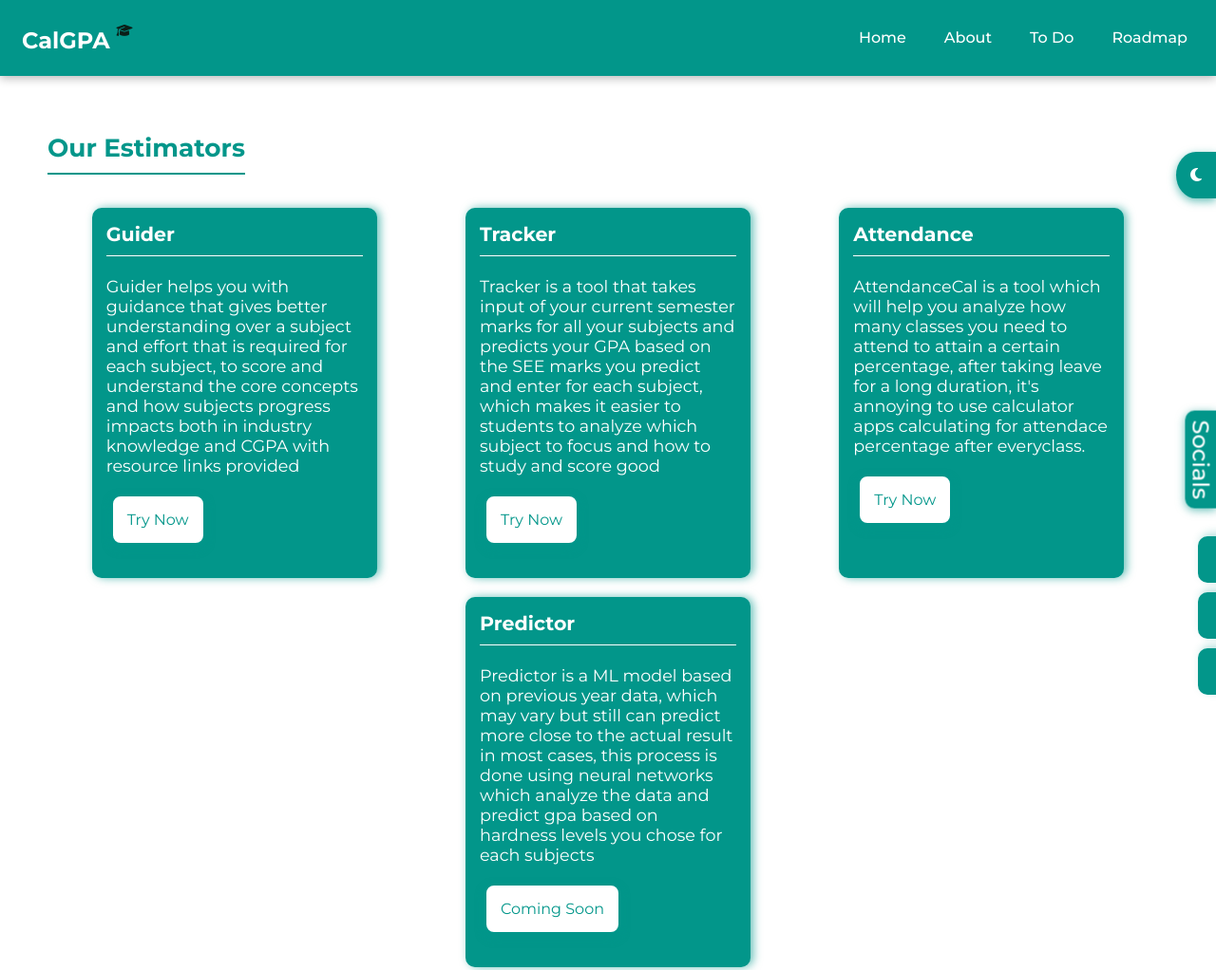
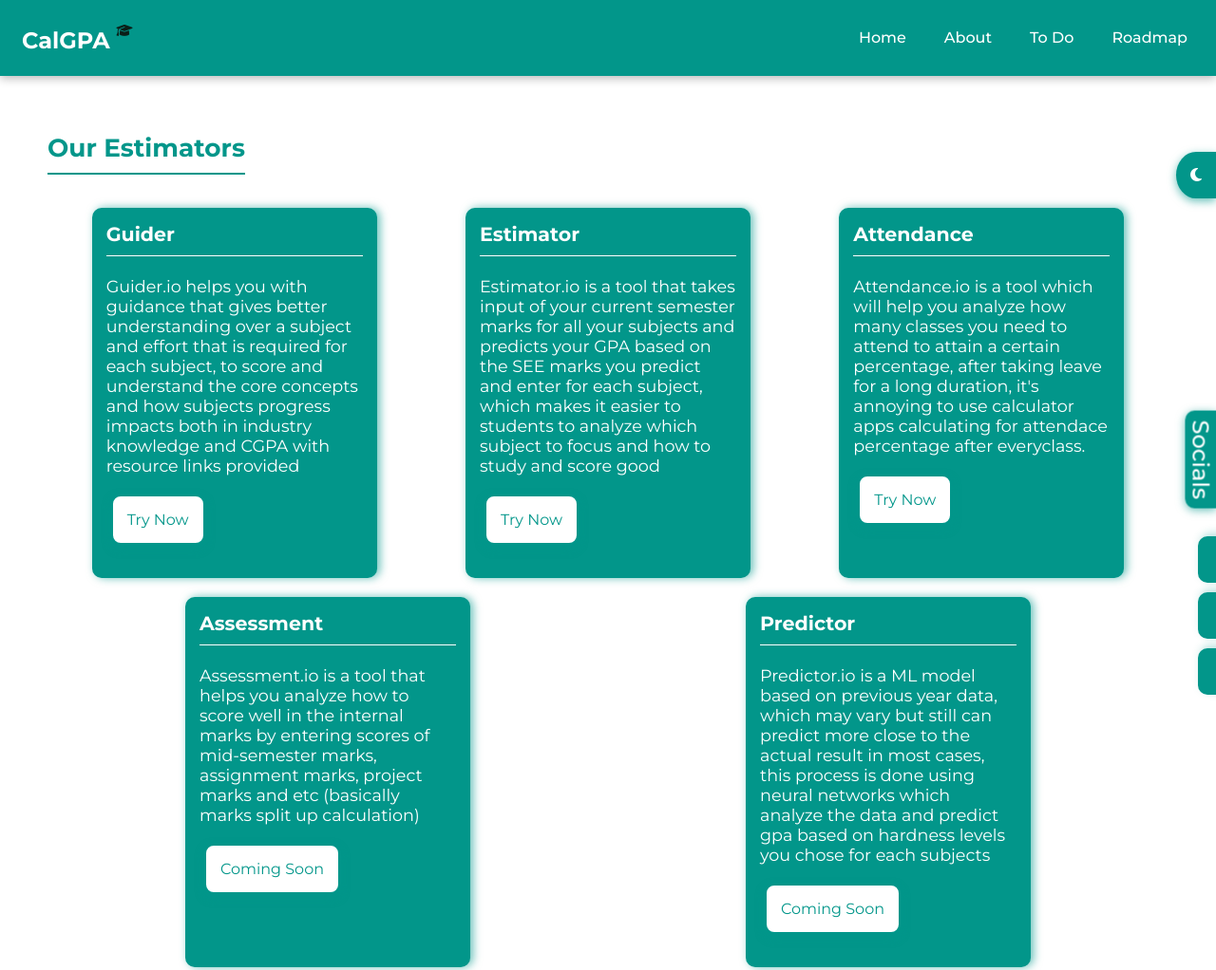
Before and after one commit to alurubalakarthikeya/CalGPA, a plain HTML site: page pages/estimator.html in a window 1280 px wide. Shown: the top 1022 px of the page at 95% size. Drawn offline with Linux system fonts and the light colour scheme.

Commit message:
name-changed-from-tracker-to-estimator

```diff
--- a/pages/estimator.html
+++ b/pages/estimator.html
@@ -62,28 +62,35 @@
             <div class="cards">
                 <div class="card">
                     <h3>Guider</h3> <br>
-                    <p>Guider helps you with guidance that gives better understanding over a subject and effort that is required for each subject, to score and understand the core concepts and how subjects progress impacts both in industry knowledge and CGPA with resource links provided</p>
+                    <p>Guider.io helps you with guidance that gives better understanding over a subject and effort that is required for each subject, to score and understand the core concepts and how subjects progress impacts both in industry knowledge and CGPA with resource links provided</p>
                     <a href="guider.html"><button class="button2">Try Now</button></a>
                 </div>
             </div>
             <div class="cards">
                 <div class="card">
-                    <h3>Tracker</h3><br>
-                    <p>Tracker is a tool that takes input of your current semester marks for all your subjects and predicts your GPA based on the SEE marks you predict and enter for each subject, which makes it easier to students to analyze which subject to focus and how to study and score good</p>
+                    <h3>Estimator</h3><br>
+                    <p>Estimator.io is a tool that takes input of your current semester marks for all your subjects and predicts your GPA based on the SEE marks you predict and enter for each subject, which makes it easier to students to analyze which subject to focus and how to study and score good</p>
                     <a href="tracker.html"><button class="button2">Try Now</button></a>
                 </div>
             </div>
             <div class="cards">
                 <div class="card">
                     <h3>Attendance</h3> <br>
-                    <p>AttendanceCal is a tool which will help you analyze how many classes you need to attend to attain a certain percentage, after taking leave for a long duration, it's annoying to use calculator apps calculating for attendace percentage after everyclass.</p>
+                    <p>Attendance.io is a tool which will help you analyze how many classes you need to attend to attain a certain percentage, after taking leave for a long duration, it's annoying to use calculator apps calculating for attendace percentage after everyclass.</p>
                     <a href="attendance.html"><button class="button2">Try Now</button></a>
                 </div>
             </div>
             <div class="cards">
                 <div class="card">
+                    <h3>Assessment</h3> <br>
+                    <p>Assessment.io is a tool that helps you analyze how to score well in the internal marks by entering scores of mid-semester marks, assignment marks, project marks and etc (basically marks split up calculation)</p>
+                    <a href="predictor.html"><button class="button2">Coming Soon</button></a>
+                </div>
+            </div>
+            <div class="cards">
+                <div class="card">
                     <h3>Predictor</h3> <br>
-                    <p>Predictor is a ML model based on previous year data, which may vary but still can predict more close to the actual result in most cases, this process is done using neural networks which analyze the data and predict gpa based on hardness levels you chose for each subjects</p>
+                    <p>Predictor.io is a ML model based on previous year data, which may vary but still can predict more close to the actual result in most cases, this process is done using neural networks which analyze the data and predict gpa based on hardness levels you chose for each subjects</p>
                     <a href="predictor.html"><button class="button2">Coming Soon</button></a>
                 </div>
             </div>
```
Also changed, not shown: index.html (+1 -1 lines), pages/tracker.html (+2 -2 lines).
